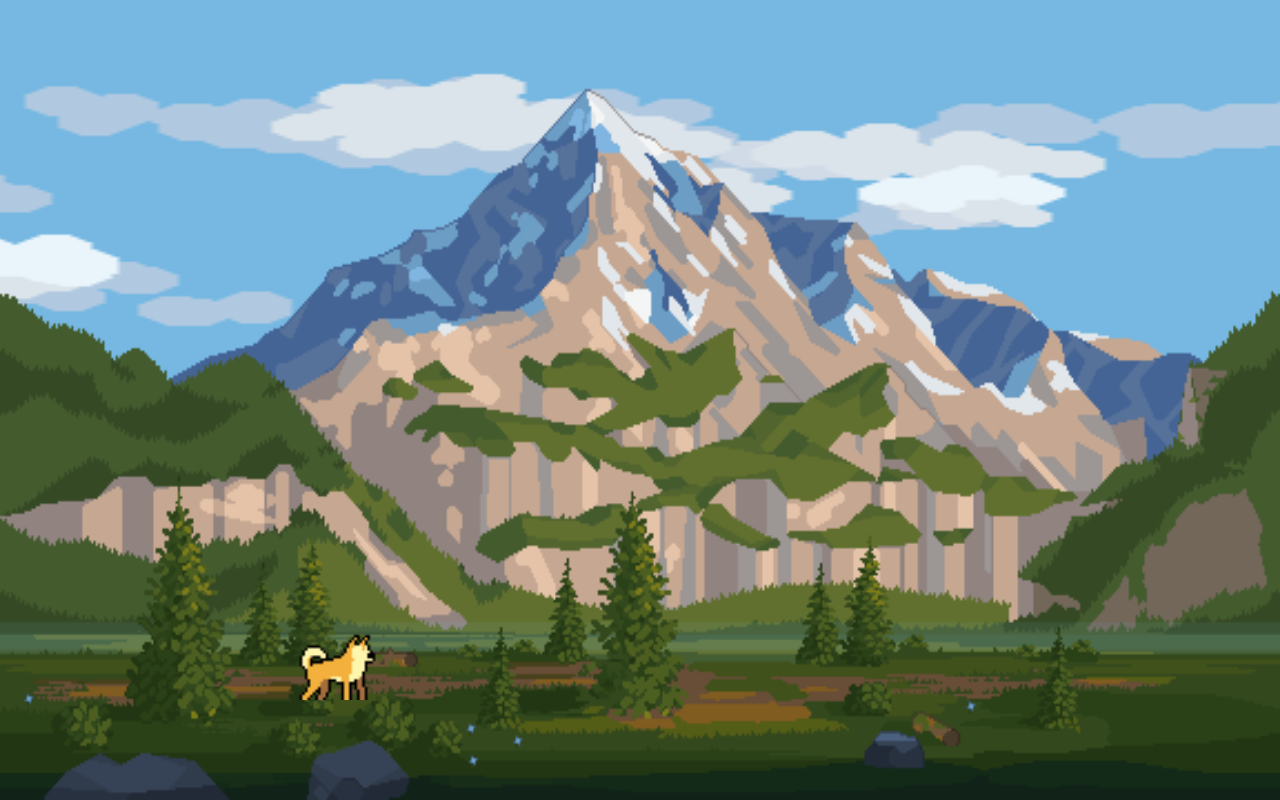
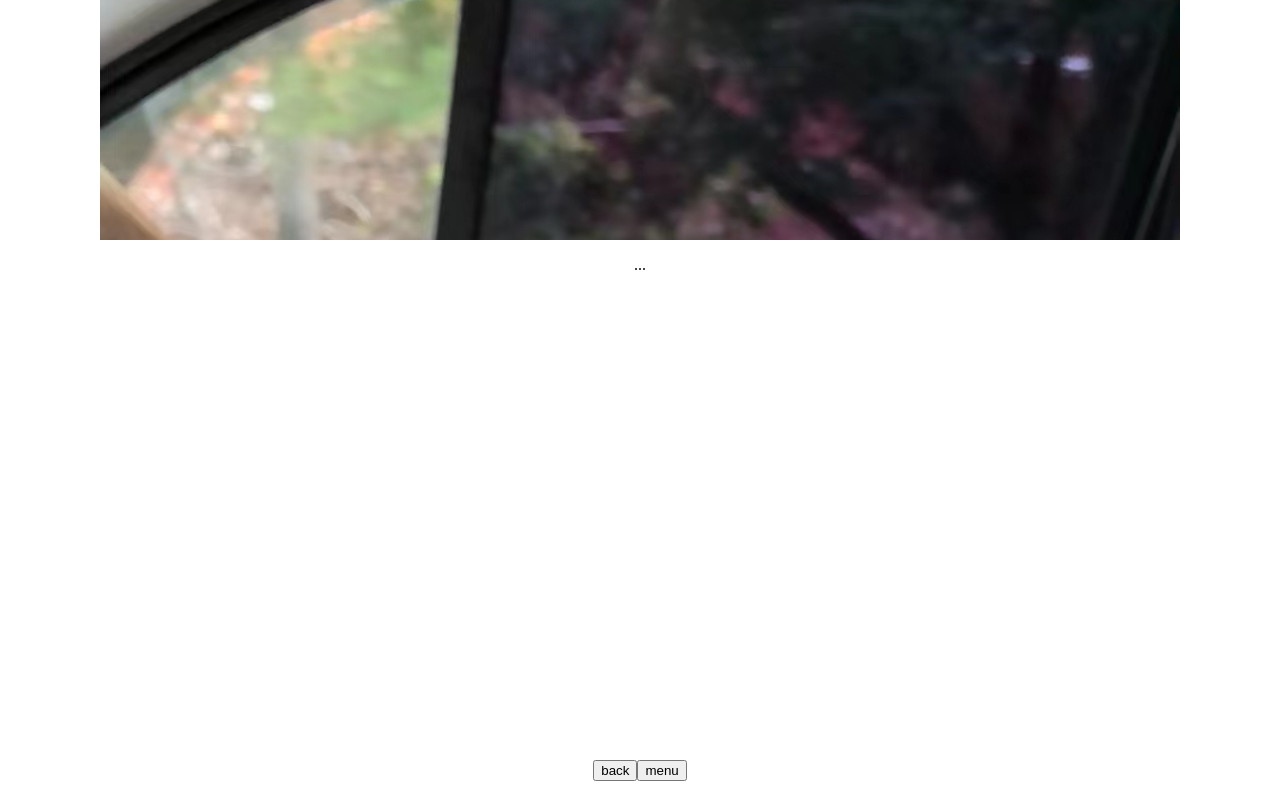
Before and after one commit to Dale146/portfolio, a React (Create React App) app: page / in a window 1280 px wide. Built offline with nearby package versions, Linux system fonts and the light colour scheme.

Commit message:
about components

```diff
--- a/src/App.js
+++ b/src/App.js
@@ -2,13 +2,15 @@
 import React from 'react';
 import jsonData from './data.json';
 import Home from './Pages/Home';
+import About from './Pages/About';
 import "./style.scss";
 
 function App() {
   return (
-    <div>
-      <Home/>
-    </div>
+    <main>
+      {/* <Home/> */}
+      <About/>
+    </main>
   );
 }
 
--- /dev/null
+++ b/src/Pages/About.js
@@ -0,0 +1,36 @@
+import React from "react";
+import { useState } from "react";
+import Mystats from "../components/stats";
+import Story from "../components/story";
+import Mymenu from "../components/menu";
+
+import tian from "../images/tiantian.jpg";
+
+const About = () => {
+
+
+    return (
+        <div className="about">
+            <div className="about-container">
+
+                <section className="image-container">
+                <img src={tian} alt="tiantian"/>
+
+                </section>
+
+                <section className="content">
+                    <p>...</p>
+                    <Mystats/>
+                    <Story/>
+                    <Mymenu/>
+                </section>
+                <section className="bottom-nav">
+                    <button>back</button>
+                    <button>menu</button>
+                </section>
+            </div>
+        </div>
+    )
+}
+
+export default About;
--- /dev/null
+++ b/src/Styles/_about.scss
@@ -0,0 +1,36 @@
+.about-container{
+    display: flex;
+    flex-direction: column;
+    align-items: center;
+    justify-content: center;
+
+}
+.image-container{
+    max-height: 30vh;
+    overflow: hidden;
+}
+.image-container img {
+    object-position:0 -190px;
+}
+
+.content{
+    height: 65vh;
+    overflow: auto;
+    margin-left: 1rem;
+    margin-right: 1rem;
+}
+
+.bottom-nav{
+    height: 5vh;
+
+}
+
+.content .my-stats,
+.my-story,
+.my-menu{
+    display: none;
+}
+
+.show-component{
+    display: block;
+}
--- /dev/null
+++ b/src/components/menu.js
@@ -0,0 +1,14 @@
+import React from "react";
+
+const Mymenu = () => {
+
+
+    return (
+        <div className="my-menu">
+            <button>story</button>
+            <button>stats</button>
+        </div>
+    )
+};
+
+export default  Mymenu;
--- /dev/null
+++ b/src/components/stats.js
@@ -0,0 +1,19 @@
+import React from "react";
+
+const Mystats = () => {
+
+
+    return (
+        <div className="my-stats">
+            <div className="test-1">
+
+                    <h2>name</h2>
+                    <p>Lorem ipsum dolor sit amet, consectetur adipiscing elit. In vestibulum dignissim magna, faucibus gravida augue rutrum vitae. Curabitur turpis turpis, sagittis in aliquet at, tempor nec elit. Praesent tincidunt auctor vehicula. Phasellus auctor odio nibh.
+
+                    </p>
+            </div>
+        </div>
+    )
+};
+
+export default  Mystats;
--- /dev/null
+++ b/src/components/story.js
@@ -0,0 +1,19 @@
+import React from "react";
+
+const Story = () => {
+
+
+    return (
+        <div className="my-story">
+            <div className="test-1">
+
+                    <h2>Story</h2>
+                    <p>Lore12321312321321m ipsum dolor sit amet, consectetur adipiscing elit. In vestibulum dignissim magna, faucibus gravida augue rutrum vitae. Curabitur turpis turpis, sagittis in aliquet at, tempor nec elit. Praesent tincidunt auctor vehicula. Phasellus auctor odio nibh.
+
+                    </p>
+            </div>
+        </div>
+    )
+};
+
+export default  Story;
--- a/src/style.scss
+++ b/src/style.scss
@@ -1,4 +1,5 @@
 @use "./Styles/home";
+@use "./Styles/about";
 @use "./Styles/components/modal";
 @use "./Styles/components/backgrounds";
 @use "./Styles/components/animations";
```
Also changed, not shown: src/images/tiantian.jpg (added).
